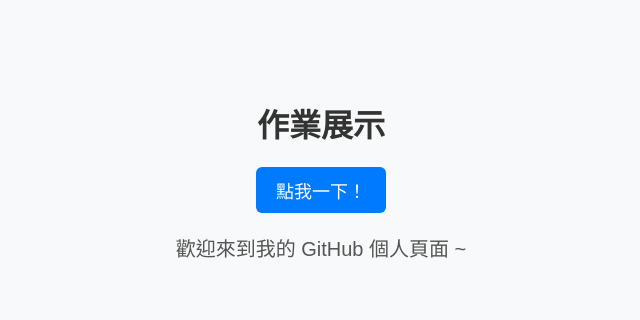
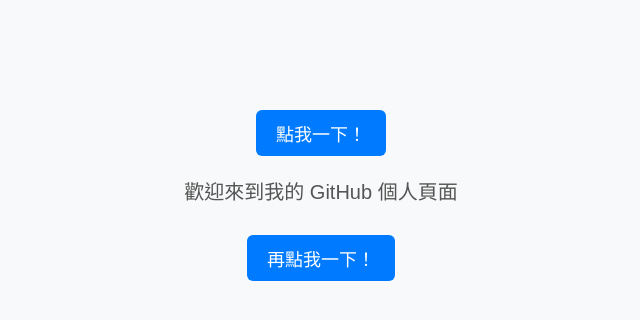
Before and after one commit to yi5210/yi5210.github.io, a plain HTML site: page index.html in a window 1280 px wide. Both pictures are taken after a click on the button "點我一下！". Shown: the whole page, without its empty margins (319-959 px from the left). Drawn offline with nearby package versions, Linux system fonts and the light colour scheme.

Commit message:
Update index.html

```diff
--- a/index.html
+++ b/index.html
@@ -3,20 +3,14 @@
 <head>
   <meta charset="UTF-8">
   <meta name="viewport" content="width=device-width, initial-scale=1.0">
-  <title>我的個人網站</title>
-
-  <!-- 載入 jQuery CDN -->
+  <title>我的 GitHub 個人網站</title>
   <script src="https://code.jquery.com/jquery-3.6.0.min.js"></script>
-
   <style>
     body {
       font-family: "Microsoft JhengHei", sans-serif;
       text-align: center;
       background-color: #f8f9fa;
       margin-top: 100px;
-    }
-    h1 {
-      color: #333;
     }
     button {
       background-color: #007bff;
@@ -26,6 +20,7 @@
       font-size: 18px;
       border-radius: 6px;
       cursor: pointer;
+      margin-top: 10px;
     }
     button:hover {
       background-color: #0056b3;
@@ -39,14 +34,24 @@
 </head>
 <body>
 
-  <h1>作業展示</h1>
   <button id="clickMe">點我一下！</button>
   <p id="message"></p>
+  <button id="clickMe2" style="display:none;">再點我一下！</button>
+  <p id="thanks" style="margin-top:15px; font-size:18px; color:#666;"></p>
 
   <script>
     $(document).ready(function() {
+      // 第一個按鈕
       $("#clickMe").click(function() {
-        $("#message").hide().text("歡迎來到我的 GitHub 個人頁面 ~").fadeIn(800);
+        $("#message").hide().text("歡迎來到我的 GitHub 個人頁面").fadeIn(800, function() {
+          // 歡迎訊息出現後，再漸漸顯示第二個按鈕
+          $("#clickMe2").fadeIn(800);
+        });
+      });
+
+      // 第二個按鈕
+      $("#clickMe2").click(function() {
+        $("#thanks").hide().text("謝謝你看到這邊~").fadeIn(800);
       });
     });
   </script>
```
